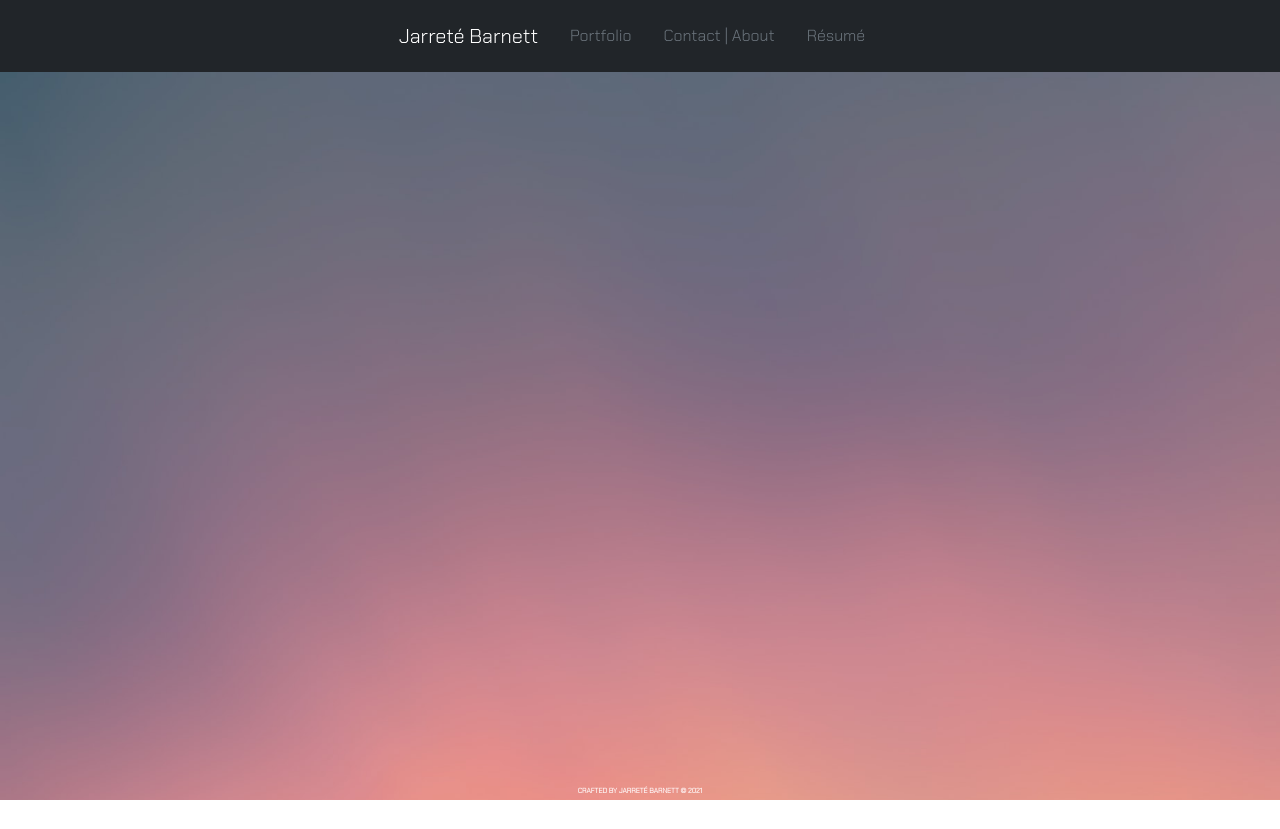
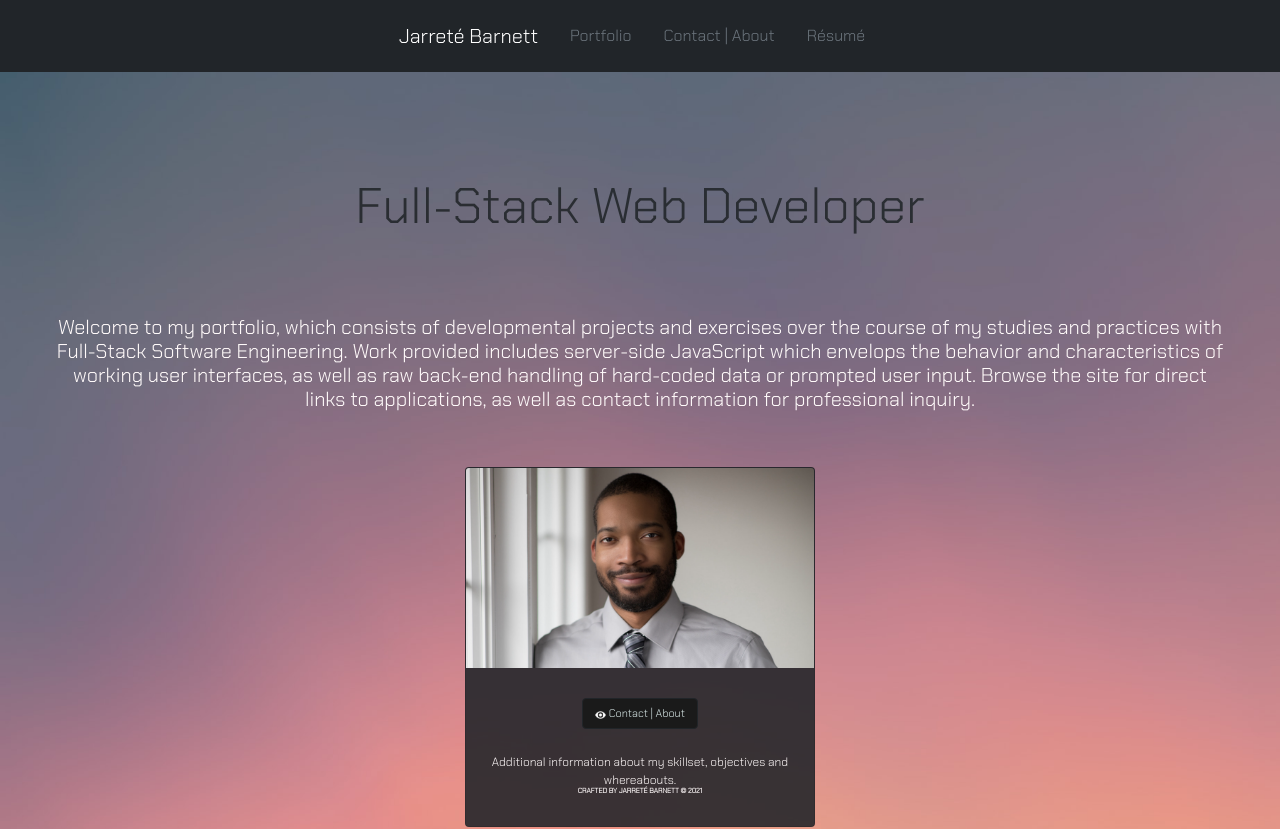
Before and after one commit to jarretebarnett/reactportfolio, a React (Create React App) app: page / in a window 1280 px wide. Shown: the top 829 px of the page. Before the commit the page ends 800 px from the top, so only its background shows below. Built offline with nearby package versions, Linux system fonts and the light colour scheme.

Commit message:
Returned basename to homepage route.

```diff
--- a/src/App.js
+++ b/src/App.js
@@ -9,12 +9,12 @@ import './App.css';
 
 function App() {
   return (
-    <BrowserRouter basename = {process.env.PUBLIC_URL}>
+    <BrowserRouter basename = "/reactportfolio">
       <Nav />
         <Switch>
-          <Route component = {Home} path = "/reactportfolio" exact />
-          <Route component = {Catalog} path = "/reactportfolio/catalog" />
-          <Route component = {About} path = "/reactportfolio/about" />
+          <Route component = {Home} path = "/" exact />
+          <Route component = {Catalog} path = "/catalog" />
+          <Route component = {About} path = "/about" />
         </Switch>
       <Footer />
     </BrowserRouter>
```
